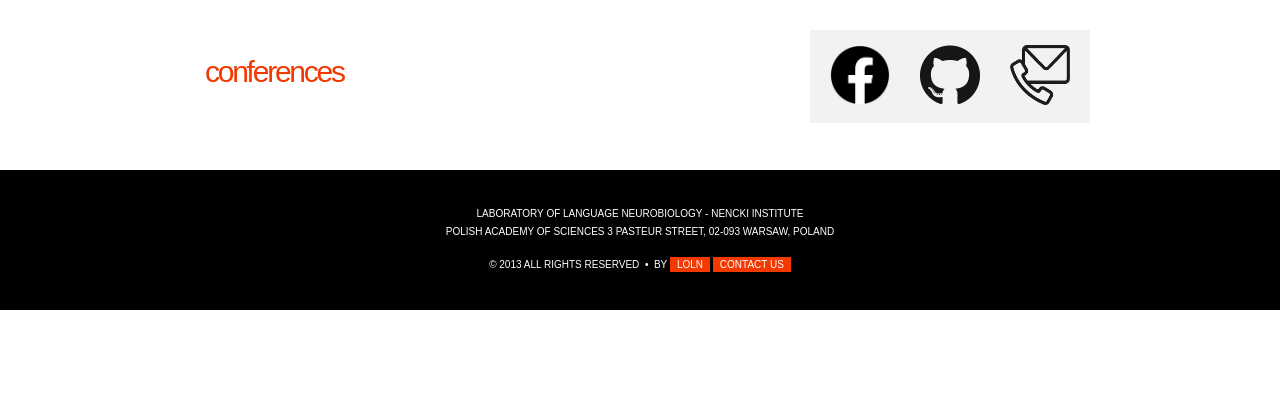
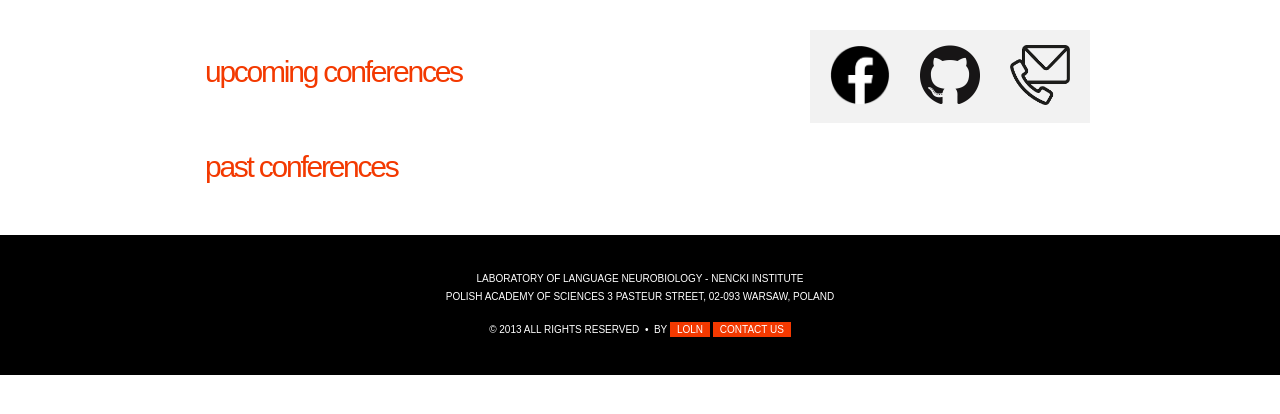
Before and after one commit to nencki-lobi/lobi-www, a Django app: page /meetings/ in a window 1280 px wide. Shown: the part 194-608 px from the top of the page. Run offline with Django 3.2, Linux system fonts and the light colour scheme; data that the repository does not hold is empty.

Commit message:
repair meetings/conferences

```diff
--- a/home/templates/home/meetings.html
+++ b/home/templates/home/meetings.html
@@ -3,7 +3,7 @@
 
 {% block main_content %}
 <div class="post">
-<h1 class="title">CONFERENCES</h1>
+<h1 class="title">UPCOMING CONFERENCES</h1>
 <!-- <p class="meta"><small>Posted on October 24th, 2013 by <a href="#">Someone</a></small></p> -->
 <div class="entry">
 
@@ -26,7 +26,7 @@
 </p>
 {% endfor %}
 </div>
-<!-- <h1 class="title">PAST MEETINGS</h1> -->
+<h1 class="title">PAST CONFERENCES</h1>
 <div class="entry">
 {% for meeting in past_meetings %}
 <p>
```
